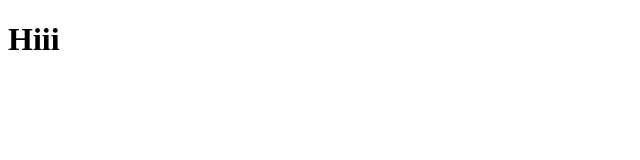
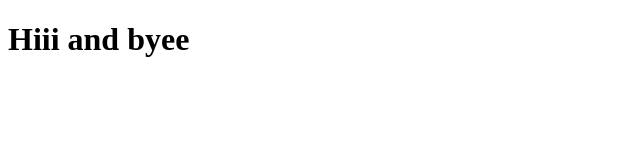
Before and after one commit to AnuragRulz/Musify, a plain HTML site: page index.html in a window 1280 px wide. Shown: the whole page, without its empty margins (0-640 px from the left). Drawn offline with Linux system fonts and the light colour scheme.

Commit message:
added bye

```diff
--- a/index.html
+++ b/index.html
@@ -5,6 +5,6 @@
     <title></title>
   </head>
   <body>
-    <h1>Hiii</h1>
+    <h1>Hiii and byee</h1>
   </body>
 </html>
```
